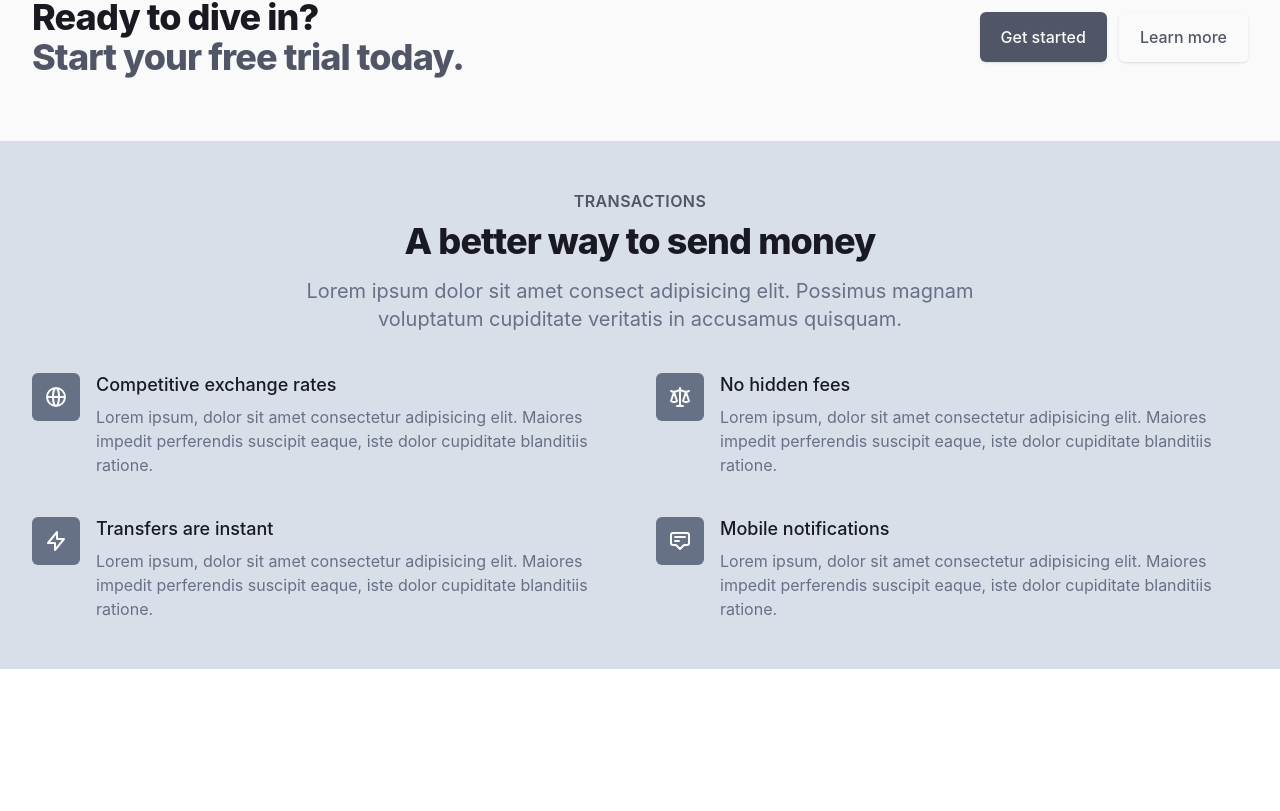
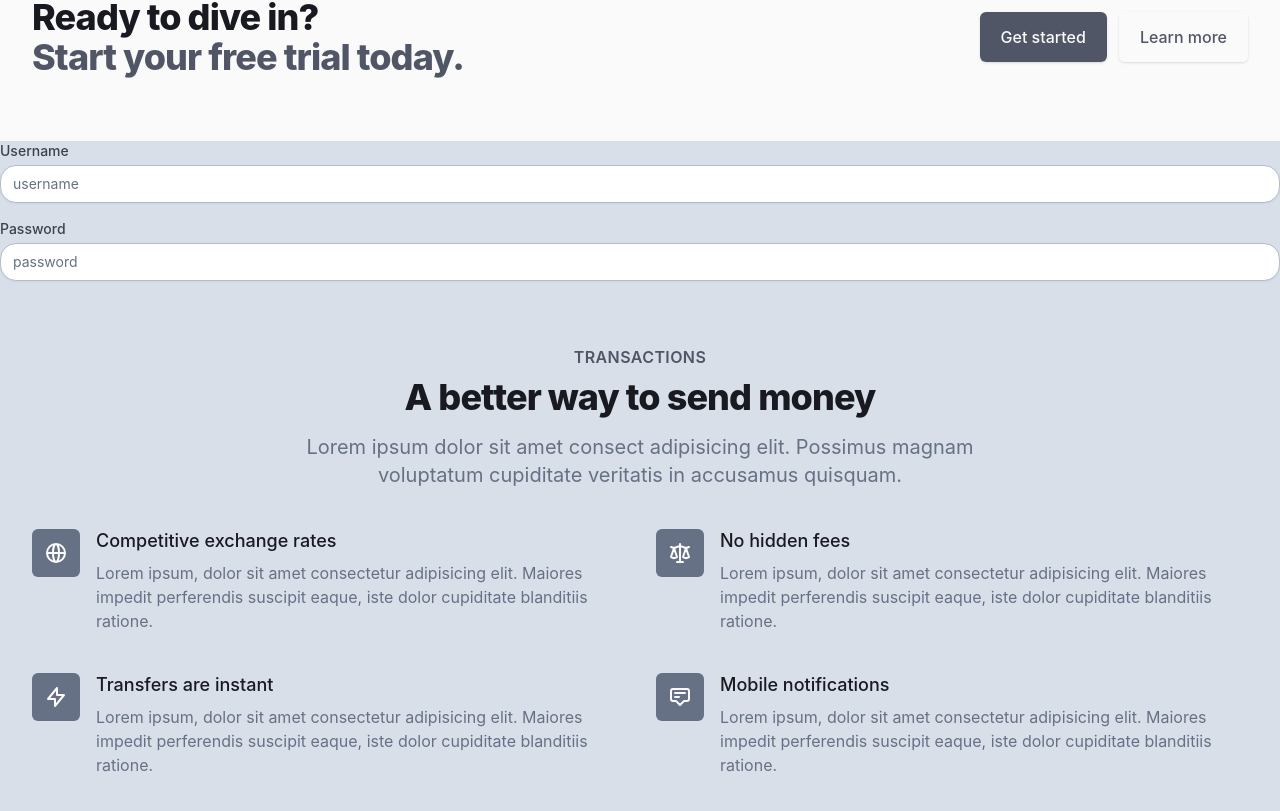
Before and after one commit to 1anya1/briteKard, a React (Create React App) app: page / in a window 1280 px wide. Shown: the part 769-1580 px from the top of the page. Before the commit the page ends 1438 px from the top, so only its background shows below. Built offline with nearby package versions, Linux system fonts and the light colour scheme.

Commit message:
layed out login form

```diff
--- a/src/App.js
+++ b/src/App.js
@@ -7,6 +7,7 @@ import AllCards from "./components/Display All Card/AllCards";
 import React, { useState } from "react";
 import UpdateForm from "./components/Form/UpdateForm";
 import Home from "./components/Home";
+
 // import axios from "axios";
 
 export default function App() {
--- a/src/components/Home.js
+++ b/src/components/Home.js
@@ -2,6 +2,7 @@
 
 import Feature from "./FeatureSection";
 import CTA from "./CTA";
+import LogIn from "./LogIn";
 import "../images/home.svg";
 
 // const navigation = [
@@ -55,6 +56,7 @@ export default function Home() {
         </div>
       </div>
       <CTA />
+      <LogIn />
 
       <Feature />
     </>
--- a/src/components/LogIn.js
+++ b/src/components/LogIn.js
@@ -1,6 +1,52 @@
-import { useEffect, useState } from "react";
+import { useState } from "react";
 import FormInput from "./Form/Input Styles/FormInput";
+const data = [
+  {
+    label: "Username",
+    type: "text",
+    id: "username",
+    placeholder: "username",
+    value: "",
+  },
+  {
+    label: "Password",
+    type: "text",
+    id: "password",
+    placeholder: "password",
+    value: "",
+  },
+];
 export default function LogIn() {
-  const [username, setUsername] = useState(null);
-  const [password, setPassword] = useState(null);
+  const [userInputs, setUserInputs] = useState([
+    { username: null },
+    { password: null },
+    { error: false },
+  ]);
+  function handleChange(event) {
+    const userObj = { ...userInputs };
+    let value = event.target.value;
+    let objKey = event.target.getAttribute("id");
+    userObj[objKey] = value;
+    setUserInputs(userObj);
+  }
+
+  return (
+    <>
+      {data.map((el, idx) => {
+        console.log(userInputs[el.id]);
+        return (
+          <FormInput
+            key={idx}
+            label={el.label}
+            type={el.type}
+            id={el.id}
+            placeholder={el.placeholder}
+            value={userInputs[el.id] || ""}
+            change={handleChange}
+            required={"required"}
+          />
+        );
+      })}
+    </>
+  );
 }
```
